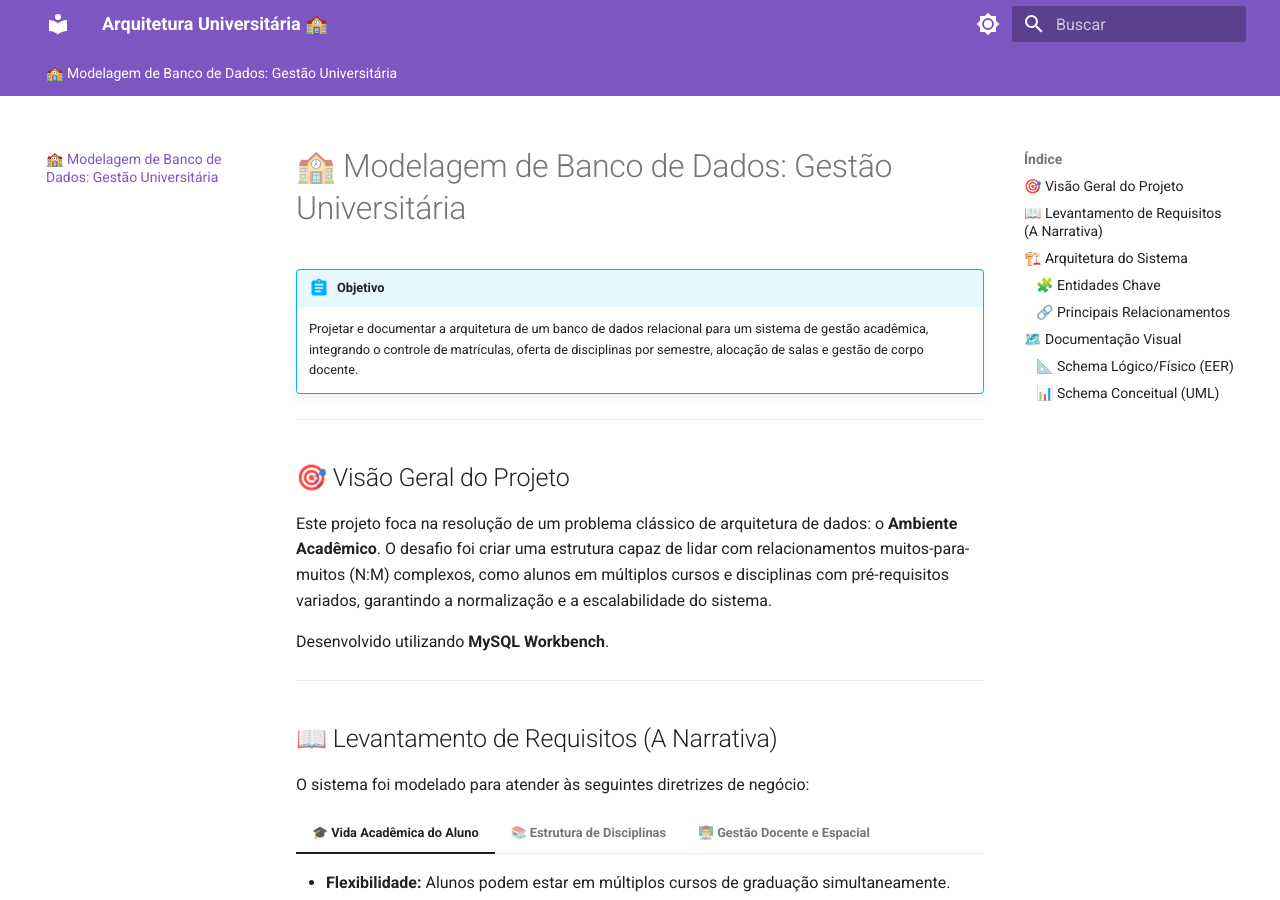
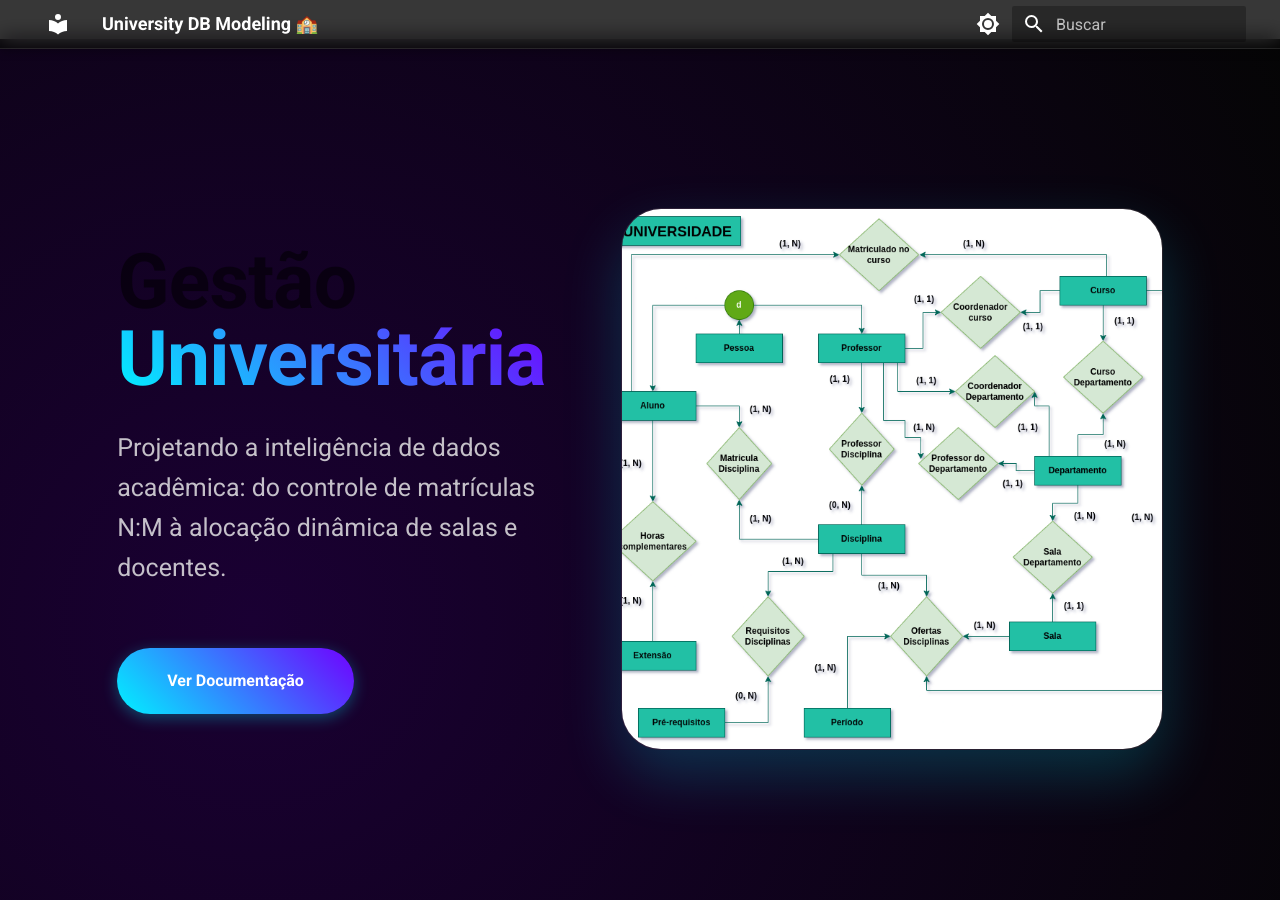
Before and after one commit to NandesLima/modelagem-universidade, an MkDocs documentation site: the page built from docs/index.md, in a window 1280 px wide and 900 px high. Built offline with MkDocs 1.6.1 and Material for MkDocs 9.7.7, drawn with Linux system fonts in a browser that asks for light colours; some of the changed text lies outside the part shown.

Commit message:
feat: refactor to Gold Standard Neon/Dark design

```diff
--- a/docs/index.md
+++ b/docs/index.md
@@ -1,67 +1,62 @@
-# 🏫 Modelagem de Banco de Dados: Gestão Universitária
 
-!!! abstract "Objetivo"
-    Projetar e documentar a arquitetura de um banco de dados relacional para um sistema de gestão acadêmica, integrando o controle de matrículas, oferta de disciplinas por semestre, alocação de salas e gestão de corpo docente.
+<div class="modern-landing">
 
----
+  <!-- Hero Section -->
+  <section class="hero">
+    <div class="hero-content">
+      <h1 class="hero-title">
+        Gestão<span>Universitária</span>
+      </h1>
+      <p class="hero-subtitle">
+        Projetando a inteligência de dados acadêmica: do controle de matrículas N:M à alocação dinâmica de salas e docentes.
+      </p>
+      <div class="hero-actions">
+        <a href="projeto/" class="btn btn-primary">Ver Documentação</a>
+      </div>
+    </div>
+    <div class="hero-visual">
+      <div class="hero-img-container">
+        <img src="assets/modelo-eer.png" alt="University Database Architecture">
+      </div>
+    </div>
+  </section>
 
-## 🎯 Visão Geral do Projeto
+  <!-- O PROJETO Section -->
+  <section class="info-section">
+    <span class="section-tag">A ARQUITETURA</span>
+    <div class="grid">
+      <div class="card">
+        <h3>🎓 Acadêmico</h3>
+        <p>Gestão completa de cursos, disciplinas e histórico escolar com integridade referencial absoluta.</p>
+      </div>
+      <div class="card">
+        <h3>👨‍🏫 Docentes</h3>
+        <p>Mapeamento de departamentos, coordenações e alocação de professores por oferta semestral.</p>
+      </div>
+      <div class="card">
+        <h3>📍 Infraestrutura</h3>
+        <p>Controle de ocupação de salas de aula e períodos letivos para evitar conflitos de horários.</p>
+      </div>
+    </div>
+  </section>
 
-Este projeto foca na resolução de um problema clássico de arquitetura de dados: o **Ambiente Acadêmico**. O desafio foi criar uma estrutura capaz de lidar com relacionamentos muitos-para-muitos (N:M) complexos, como alunos em múltiplos cursos e disciplinas com pré-requisitos variados, garantindo a normalização e a escalabilidade do sistema.
+  <!-- O MÉTODO Section -->
+  <section class="info-section">
+    <span class="section-tag">O MÉTODO</span>
+    <div class="grid">
+      <div class="card">
+        <h3>🧩 Normalização</h3>
+        <p>Banco de Dados relacional otimizado para evitar redundâncias e garantir consistência acadêmica.</p>
+      </div>
+      <div class="card">
+        <h3>📊 Modelos Visuais</h3>
+        <p>Documentação através de diagramas EER e UML para uma visão clara da lógica de negócio.</p>
+      </div>
+      <div class="card">
+        <h3>🔗 Relacionamentos</h3>
+        <p>Domínio de chaves estrangeiras complexas para gerir pré-requisitos e matrículas simultâneas.</p>
+      </div>
+    </div>
+  </section>
 
-Desenvolvido utilizando **MySQL Workbench**.
-
----
-
-## 📖 Levantamento de Requisitos (A Narrativa)
-
-O sistema foi modelado para atender às seguintes diretrizes de negócio:
-
-=== "🎓 Vida Acadêmica do Aluno"
-    - **Flexibilidade:** Alunos podem estar em múltiplos cursos de graduação simultaneamente.
-    - **Cursos Livres:** Suporte para registro de atividades de extensão (horas complementares).
-    - **Avaliação:** Sistema semestral com controle de notas (provas e trabalhos).
-
-=== "📚 Estrutura de Disciplinas"
-    - **Exclusividade:** Cada disciplina é ministrada por um único professor por oferta.
-    - **Dependências:** Gestão de pré-requisitos (uma matéria pode travar várias outras).
-    - **Compartilhamento:** Disciplinas comuns a múltiplos cursos (ex: Cálculo I para Engenharia e TI).
-
-=== "👨‍🏫 Gestão Docente e Espacial"
-    - **Coordenação:** Professores vinculados a departamentos e coordenações de curso.
-    - **Alocação:** Controle de oferta vinculando Disciplina, Período, Curso e Sala de Aula.
-
----
-
-## 🏗️ Arquitetura do Sistema
-
-### 🧩 Entidades Chave
-
-| Grupo | Entidades | Atributos de Destaque |
-| :--- | :--- | :--- |
-| **Pessoas** | Pessoa, Aluno, Professor | CPF, Matrícula, Registro Funcional |
-| **Acadêmico** | Disciplina, Curso, Departamento | Carga Horária, Coordenador, Campus |
-| **Infra** | Sala, Período, Oferta | Nome da Sala, Semestre Letivo |
-| **Extra** | Extensão | Horas, Comprovante, Instituição |
-
-### 🔗 Principais Relacionamentos
-
-*   `[Professor] 1:N [Disciplina]`: Responsabilidade docente.
-*   `[Disciplina] N:M [Período/Curso/Sala]`: O nó central da oferta acadêmica.
-*   `[Aluno] N:M [Disciplina]`: Controle de matrículas ativas.
-*   `[Pré-requisito] N:M [Disciplina]`: Lógica de dependência curricular.
-
----
-
-## 🗺️ Documentação Visual
-
-### 📐 Schema Lógico/Físico (EER)
-Visualização das tabelas, tipos de dados e chaves:
-![Modelo EER](assets/modelo-eer.png)
-
-### 📊 Schema Conceitual (UML)
-Visão abstrata das regras de negócio:
-![Modelo UML](assets/modelo-uml.png)
-
----
-*Este repositório faz parte do portfólio de **Arquitetura de Dados**, demonstrando capacidade de transformar regras de negócio educacionais em modelos relacionais robustos, desenvolvido por **Ariel Shlomoh**.*
+</div>
--- /dev/null
+++ b/docs/projeto.md
@@ -0,0 +1,67 @@
+# 🏫 Modelagem de Banco de Dados: Gestão Universitária
+
+!!! abstract "Objetivo"
+    Projetar e documentar a arquitetura de um banco de dados relacional para um sistema de gestão acadêmica, integrando o controle de matrículas, oferta de disciplinas por semestre, alocação de salas e gestão de corpo docente.
+
+---
+
+## 🎯 Visão Geral do Projeto
+
+Este projeto foca na resolução de um problema clássico de arquitetura de dados: o **Ambiente Acadêmico**. O desafio foi criar uma estrutura capaz de lidar com relacionamentos muitos-para-muitos (N:M) complexos, como alunos em múltiplos cursos e disciplinas com pré-requisitos variados, garantindo a normalização e a escalabilidade do sistema.
+
+Desenvolvido utilizando **MySQL Workbench**.
+
+---
+
+## 📖 Levantamento de Requisitos (A Narrativa)
+
+O sistema foi modelado para atender às seguintes diretrizes de negócio:
+
+=== "🎓 Vida Acadêmica do Aluno"
+    - **Flexibilidade:** Alunos podem estar em múltiplos cursos de graduação simultaneamente.
+    - **Cursos Livres:** Suporte para registro de atividades de extensão (horas complementares).
+    - **Avaliação:** Sistema semestral com controle de notas (provas e trabalhos).
+
+=== "📚 Estrutura de Disciplinas"
+    - **Exclusividade:** Cada disciplina é ministrada por um único professor por oferta.
+    - **Dependências:** Gestão de pré-requisitos (uma matéria pode travar várias outras).
+    - **Compartilhamento:** Disciplinas comuns a múltiplos cursos (ex: Cálculo I para Engenharia e TI).
+
+=== "👨‍🏫 Gestão Docente e Espacial"
+    - **Coordenação:** Professores vinculados a departamentos e coordenações de curso.
+    - **Alocação:** Controle de oferta vinculando Disciplina, Período, Curso e Sala de Aula.
+
+---
+
+## 🏗️ Arquitetura do Sistema
+
+### 🧩 Entidades Chave
+
+| Grupo | Entidades | Atributos de Destaque |
+| :--- | :--- | :--- |
+| **Pessoas** | Pessoa, Aluno, Professor | CPF, Matrícula, Registro Funcional |
+| **Acadêmico** | Disciplina, Curso, Departamento | Carga Horária, Coordenador, Campus |
+| **Infra** | Sala, Período, Oferta | Nome da Sala, Semestre Letivo |
+| **Extra** | Extensão | Horas, Comprovante, Instituição |
+
+### 🔗 Principais Relacionamentos
+
+*   `[Professor] 1:N [Disciplina]`: Responsabilidade docente.
+*   `[Disciplina] N:M [Período/Curso/Sala]`: O nó central da oferta acadêmica.
+*   `[Aluno] N:M [Disciplina]`: Controle de matrículas ativas.
+*   `[Pré-requisito] N:M [Disciplina]`: Lógica de dependência curricular.
+
+---
+
+## 🗺️ Documentação Visual
+
+### 📐 Schema Lógico/Físico (EER)
+Visualização das tabelas, tipos de dados e chaves:
+![Modelo EER](../assets/modelo-eer.png)
+
+### 📊 Schema Conceitual (UML)
+Visão abstrata das regras de negócio:
+![Modelo UML](../assets/modelo-uml.png)
+
+---
+*Este repositório faz parte do portfólio de **Arquitetura de Dados**, demonstrando capacidade de transformar regras de negócio educacionais em modelos relacionais robustos, desenvolvido por **Ariel Shlomoh**.*
--- a/docs/stylesheets/custom.css
+++ b/docs/stylesheets/custom.css
@@ -1 +1,205 @@
-body { font-family: 'Roboto', sans-serif; }
+:root {
+  --bg-color: #050505;
+  --text-color: #f0f0f0;
+  --accent-primary: #00f2ff;
+  --accent-secondary: #7000ff;
+  --glass-bg: rgba(255, 255, 255, 0.05);
+  --glass-border: rgba(255, 255, 255, 0.1);
+  --transition: all 0.4s cubic-bezier(0.4, 0, 0.2, 1);
+}
+
+/* MkDocs Material Overrides */
+[data-md-color-scheme="slate"] {
+  --md-primary-fg-color: var(--accent-primary);
+  --md-accent-fg-color: var(--accent-secondary);
+  --md-default-bg-color: var(--bg-color);
+}
+
+/* Hide tabs and sidebar on landing page */
+body:has(.modern-landing) .md-tabs,
+body:has(.modern-landing) .md-sidebar {
+  display: none !important;
+}
+
+/* Ensure the top header (search, name) is visible but clean */
+body:has(.modern-landing) .md-header {
+  background-color: rgba(5, 5, 5, 0.8) !important;
+  backdrop-filter: blur(10px);
+  border-bottom: 1px solid var(--glass-border);
+}
+
+/* Remove left/right spacing for the main content area */
+body:has(.modern-landing) .md-content {
+  margin-left: 0 !important;
+  margin-right: 0 !important;
+}
+
+body:has(.modern-landing) .md-main__inner {
+  margin: 0 !important;
+  max-width: none !important;
+}
+
+/* The Landing Page Container */
+.modern-landing {
+  background: radial-gradient(circle at 20% 30%, #1a0033 0%, #050505 70%);
+  color: var(--text-color);
+  overflow-x: hidden;
+  padding: 4rem 10% 0 10%;
+  margin: -1.5rem;
+  line-height: 1.6;
+  min-height: 100vh;
+}
+
+/* Hero Section */
+.modern-landing .hero {
+  display: grid;
+  grid-template-columns: 0.9fr 1.1fr;
+  align-items: center;
+  gap: 3rem;
+  min-height: 80vh;
+  width: 100%;
+}
+
+.modern-landing .hero-content {
+  text-align: left;
+  z-index: 2;
+}
+
+.modern-landing .hero-title {
+  font-size: clamp(2.8rem, 6vw, 4.2rem);
+  font-weight: 900;
+  line-height: 1.0;
+  margin-bottom: 1.5rem;
+  border: none !important;
+}
+
+.modern-landing .hero-title span {
+  display: block;
+  background: linear-gradient(45deg, var(--accent-primary), var(--accent-secondary));
+  -webkit-background-clip: text;
+  background-clip: text;
+  -webkit-text-fill-color: transparent;
+}
+
+.modern-landing .hero-subtitle {
+  font-size: 1.25rem;
+  opacity: 0.8;
+  max-width: 500px;
+  margin-bottom: 3rem;
+}
+
+/* Hero Visual: DB Image */
+.modern-landing .hero-visual {
+  display: flex;
+  justify-content: flex-end;
+  align-items: center;
+  width: 100%;
+}
+
+.modern-landing .hero-img-container {
+  width: 100%;
+  max-width: 650px;
+  aspect-ratio: 1/1;
+  border-radius: 40px;
+  overflow: hidden;
+  border: 1px solid var(--glass-border);
+  box-shadow: 0 25px 60px rgba(0, 242, 255, 0.2);
+  background: rgba(255, 255, 255, 0.02);
+}
+
+.modern-landing .hero-img-container img {
+  width: 100%;
+  height: 100%;
+  object-fit: cover;
+  display: block;
+}
+
+/* Info Sections */
+.modern-landing .info-section {
+  padding: 6rem 0;
+}
+
+.modern-landing .section-tag {
+  color: var(--accent-primary);
+  font-weight: 800;
+  letter-spacing: 3px;
+  font-size: 0.9rem;
+  text-transform: uppercase;
+  margin-bottom: 3rem;
+  display: block;
+}
+
+.modern-landing .grid {
+  display: grid;
+  grid-template-columns: repeat(3, 1fr);
+  gap: 2rem;
+}
+
+.modern-landing .card {
+  background: rgba(255, 255, 255, 0.03);
+  border: 1px solid rgba(255, 255, 255, 0.05);
+  padding: 2.5rem;
+  border-radius: 4px;
+  transition: var(--transition);
+}
+
+.modern-landing .card h3 {
+  font-size: 1.4rem;
+  margin-bottom: 1rem;
+  color: #fff;
+  border: none !important;
+}
+
+.modern-landing .card p {
+  font-size: 1rem;
+  opacity: 0.6;
+}
+
+/* Button */
+.modern-landing .btn {
+  padding: 1rem 2.5rem;
+  border-radius: 100px;
+  font-weight: 700;
+  text-decoration: none !important;
+  display: inline-block;
+  transition: var(--transition);
+}
+
+.modern-landing .btn-primary {
+  background: linear-gradient(45deg, var(--accent-primary), var(--accent-secondary)) !important;
+  color: #fff !important;
+  box-shadow: 0 4px 15px rgba(0, 242, 255, 0.3);
+}
+
+.modern-landing .btn-primary:hover {
+  transform: translateY(-3px);
+  box-shadow: 0 8px 25px rgba(0, 242, 255, 0.4);
+}
+
+/* Table styling for internal pages */
+.md-typeset table {
+  border-radius: 8px;
+  overflow: hidden;
+  border: 1px solid var(--glass-border);
+}
+
+.md-typeset thead {
+  background-color: rgba(0, 242, 255, 0.1);
+}
+
+/* Responsive */
+@media (max-width: 1024px) {
+  .modern-landing .hero {
+    grid-template-columns: 1fr;
+    text-align: center;
+    padding-top: 4rem;
+  }
+  .modern-landing .hero-content {
+    display: flex;
+    flex-direction: column;
+    align-items: center;
+  }
+  .modern-landing .grid {
+    grid-template-columns: 1fr;
+  }
+}
--- a/mkdocs.yml
+++ b/mkdocs.yml
@@ -1,7 +1,7 @@
-site_name: "Arquitetura Universitária 🏫"
+site_name: "University DB Modeling 🏫"
 site_url: "https://nandeslima.github.io/modelagem-universidade"
 site_author: "Ariel Shlomoh"
-site_description: "Modelagem de Banco de Dados para Gestão Acadêmica"
+site_description: "Arquitetura de Banco de Dados para Gestão Universitária"
 
 theme:
   name: material
@@ -23,12 +23,15 @@ theme:
         name: Alternar para modo escuro
   features:
     - navigation.tabs
-    - navigation.sections
     - navigation.top
     - search.suggest
     - search.highlight
     - content.code.copy
     - content.tabs.link
+
+nav:
+  - Início: index.md
+  - O Projeto: projeto.md
 
 extra:
   social:
```
